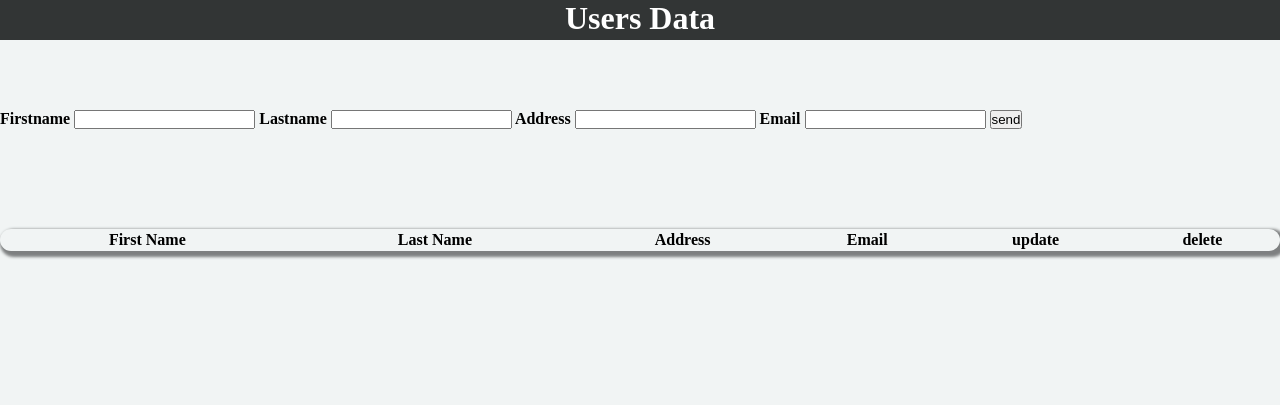
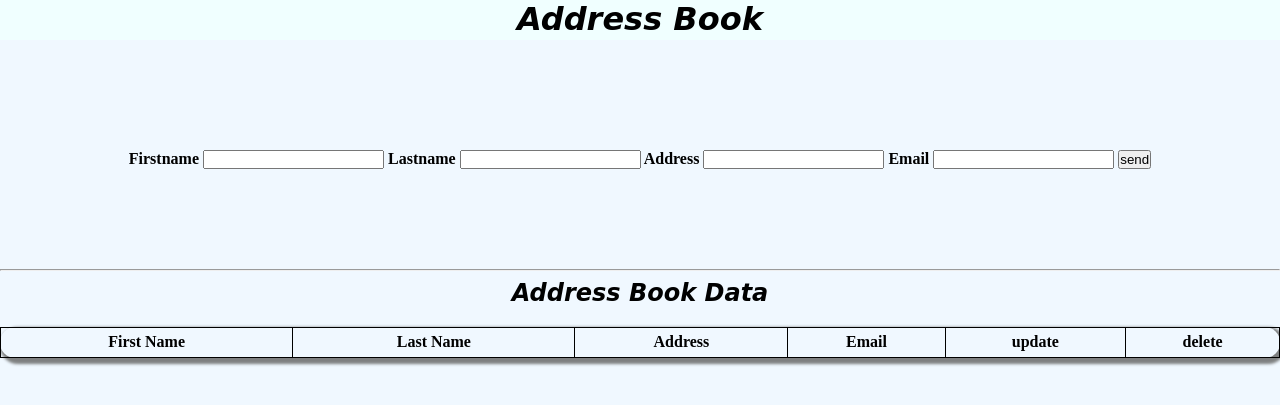
Before and after one commit to knuho/irakli-kharatishvili, a PHP site: page /jindex.php in a window 1280 px wide. Shown: the top 405 px of the page. Run offline with PHP 8.4, Linux system fonts and the light colour scheme; data that the repository does not hold is empty.

Commit message:
Add files via upload

```diff
--- a/jindex.php
+++ b/jindex.php
@@ -2,13 +2,13 @@
 <html>
 <head>
 	<meta charset="utf-8">
-	<title>Users</title>
+	<title>Address Book</title>
 	<link rel="stylesheet" type="text/css" href="jstyle.css">
 	<script src="https://cdnjs.cloudflare.com/ajax/libs/jquery/3.4.1/jquery.min.js"></script>
 </head>
 <body>
 	<div id="header">
-		<h1>Users Data</h1>
+		<h1>Address Book</h1>
 	</div>
 <script>
 		$(document).ready(function(){
@@ -32,11 +32,10 @@
 								<td><input type = "radio" name="delete"/> </td>\
 								<input type = "hidden" class = "row_id" value = ' + data.arr[i].id + '>\
 								 </tr>';
-
-						}
 						$('#person_table').html(htmlData);
 					}
-				});
+				}
+				})
 			}
 			$('#send').on('click', function(){
 				var firstname = $('#frst').val();
@@ -48,6 +47,7 @@
 					url: 'jinsert.php',
 					data: {'frst': firstname, 'lst': lastname, 'ad': address, 'em': email, 'ins': 1},
 					success: function(data)  {
+						console.log(data)
 						var answer = $(data).filter('#ans').text();
 						alert(answer);
 						getData();
@@ -57,70 +57,64 @@
 						$('#em').val('');
 					}
 				});
+			});
+			$(document).on('click', 'input[name="update"]',function(){
+				var firstname=$(this).parent().siblings(".firstname").text();
+				var lastname=$(this).parent().siblings(".lastname").text();
+				var address=$(this).parent().siblings(".address").text();
+				var email=$(this).parent().siblings(".email").text();
+				var id =$(this).parent().siblings(".row_id").val();
+
+				var data = '<input type ="text" class="nm" value= ' + firstname +'>\
+					<input type ="text" class="srnm" value =' + lastname +'>\
+					<input type ="text" class="address" value =' + address +'>\
+					<input type ="text" class="email" value =' + email +'>\
+					<input type = "hidden" class="row_id" value ='+id+ '>\
+					<input type="button" class="upd" value="change">';
+
+				$('#edit').html(data);
 
 			});
-			$(document).on('click','input[name="update"]',function(){
-			var firstname = $(this).parent().siblings(".firstname").text();
-			var lastname = $(this).parent().siblings(".lastname").text();
-			var address = $(this).parent().siblings(".address").text();
-			var email = $(this).parent().siblings(".email").text();
-			var id = $(this).parent().siblings(".row_id").val();
+			$(document).on('click', '.upd', function(){
 
-			var data = '<input type = "text" class="nm" value = ' + firstname +'>\
-				<input type="text" class = "srnm" value = ' + lastname + '>\
-				<input type="text" class = "ad" value = ' + address + '>\
-				<input type="text" class = "em" value = ' + email + '>\
-				<input type="hidden" class = "row_id" value = ' + id + '>\
-				<input type="button" class = "upd" value = "change">';
+				var nameVal =$(this).siblings('.nm').val();
+				var surnameVal = $(this).siblings('.srnm').val();
+				var addressVal =$(this).siblings('.address').val();
+				var emailVal=$(this).siblings('.email').val();
+				var id =$(this).siblings('.row_id').val();
 
-				$('#edit').html(data);
-			});
-
-		$(document).on('click','.upd', function(){
-			var nameVal = $(this).siblings('.nm').val();
-			var surnameVal = $(this).siblings('.srnm').val();
-			var addressVal = $(this).siblings('.ad').val();
-			var emailVal = $(this).siblings('.em').val();
-			var id = $(this).siblings('.row_id').val();
-
-			$.ajax ({
+				$.ajax({
 					type:"POST",
 					url:"jinsert.php",
-				data:{"frst":nameVal, "lst":surnameVal, "ad":addressVal, "em":emailVal,
-				"ident":id, "update_key":3},
+					data:{'frst':nameVal, 'lst':surnameVal, 'ad':addressVal, 'em':emailVal, "ident":id, "update_key":3},
 					success:function(data){
+						var answer =$(data).filter('#ans').text();
+						alert(answer);
+						getData();
 						$("#edit").hide();
+					}
+				});
+			});
+			$(document).on('click', 'input[name="delete"]', function(){
+				var id=$(this).parent().siblings(".row_id").val();
+				var confDel=confirm("Are you sure to delete?");
+
+				if (confDel == true){
+					$.ajax({
+						type:"POST",
+						url: "jinsert.php",
+						data:{"ident":id, "delete_key":3},
+						success:function(data){
 							var answer= $(data).filter('#ans').text();
 							alert(answer);
 							getData();
 						}
-			})
 
 					})
-		$(document).on('click','input[name="delete"]',function(){
-			var id = $(this).parent().siblings(".row_id").val();
-
-				var confDel = confirm('Are you sure to delete?');
-				if(confDel == true){
-					$.ajax({
-						type: "POST",
-						url: "jinsert.php",
-						data: {"ident":id, "delete_key":3},
-						success:function(data){
-							var answer = $(data).filter('#ans').text();
-							alert(answer);
-							getData();
 				}
 			})
-
-		}
-	})
-
 		});
-
-
 	</script>
-
 	<form>
 		<div id="register">
 		<label>Firstname</label>
@@ -134,23 +128,23 @@
 		<input type="button" id='send' name="put" value="send">
 		</div>
 	</form>
-
-
+	<hr>
 	<table>
 		<thead>
 				<tr>
 					<div class="list">
+						<h2> Address Book Data </h2>
 					<th class="firstname"> First Name</th>
 					<th class="lastname"> Last Name</th>
 					<th class="address"> Address</th>
 					<th class="email"> Email</th>
-					<th>update</th>
-					<th>delete</th>
+					<th> update </th>
+					<th> delete </th>
 					</div>
 				</tr>
 			<tbody id="person_table"></tbody>
 		</thead>
 	</table>
-	<div id='edit'></div>
+	<div id="edit"></div>
 </body>
 </html>
--- a/jstyle.css
+++ b/jstyle.css
@@ -5,16 +5,18 @@
 }
 
 #header{
-	background-color: #323535;
+	background-color: #f0ffff;
 	height: 40px;
 	width: 100%;
 	text-align: center;
-	color: white;
+	color: black;
+	font-family: "Comic Sans MS", cursive, sans-serif;
+	font-style: italic;
 }
 
 body{
 	margin: auto;
-	background-color: #F1F4F4
+	background-color: #F0f8ff
 }
 
 #register{
@@ -22,6 +24,15 @@ body{
 	font-weight: bold;
 	padding-top: 70px;
 	padding-bottom: 100px;
+	align-items: center;
+}
+
+form{
+
+	text-align: center;
+	align-items: center;
+	width:100%;
+	padding-top:40px;
 }
 
 table{
@@ -30,6 +41,21 @@ table{
 	text-align: center;
 	border-radius: 15px;
 	width:100%;
+	border-collapse: collapse;
+}
+
+table, td, th{
+	border: 1px solid black;
+	height: 30px;
+
+}
+
+h2{
+	text-align: center;
+	width: 100%;
+	color: black;
+	font-family: "Comic Sans MS", cursive, sans-serif;
+	font-style: italic;
 }
 
 script{
```
Also changed, not shown: 1 other file. Lines whose indentation alone changed are shown as unchanged.
